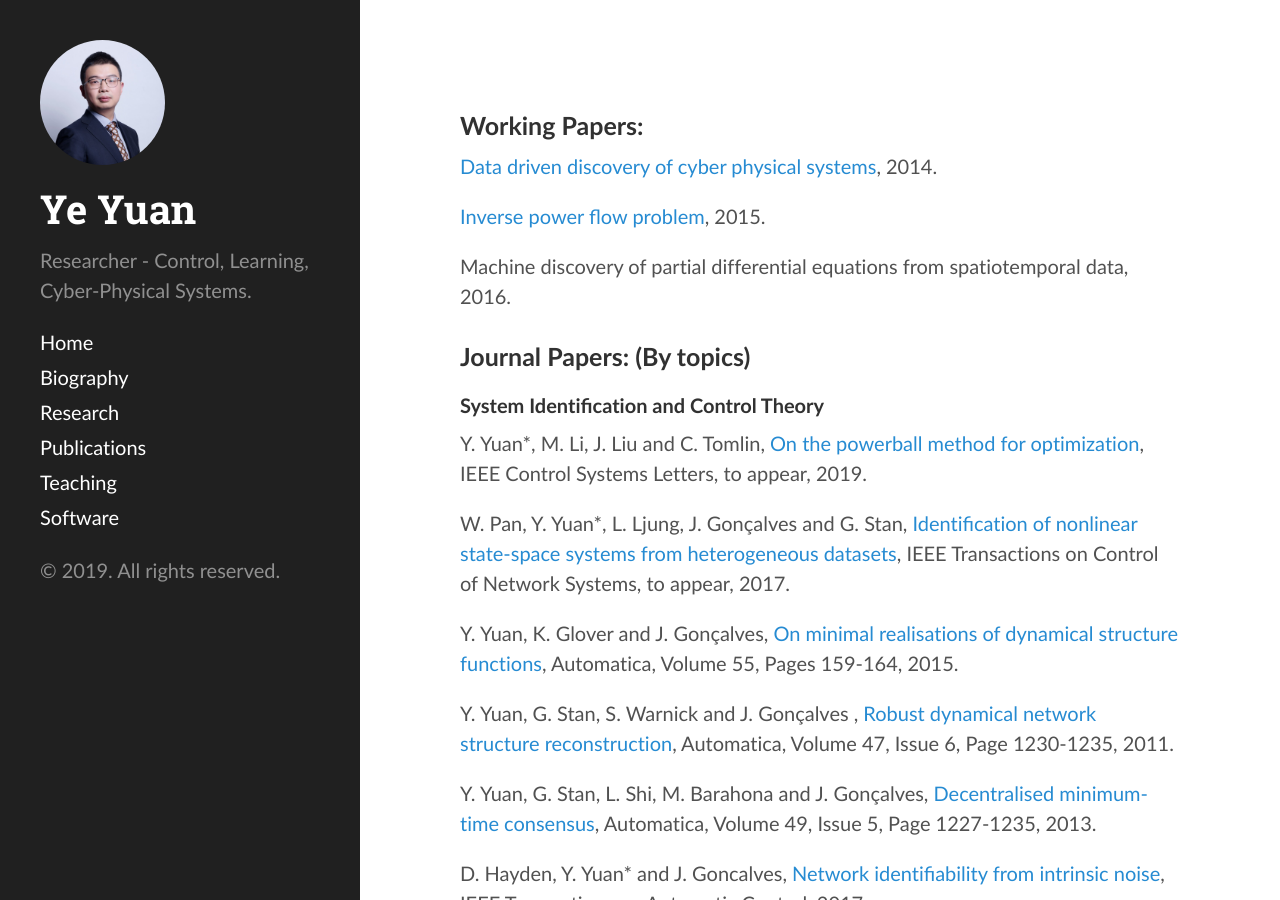
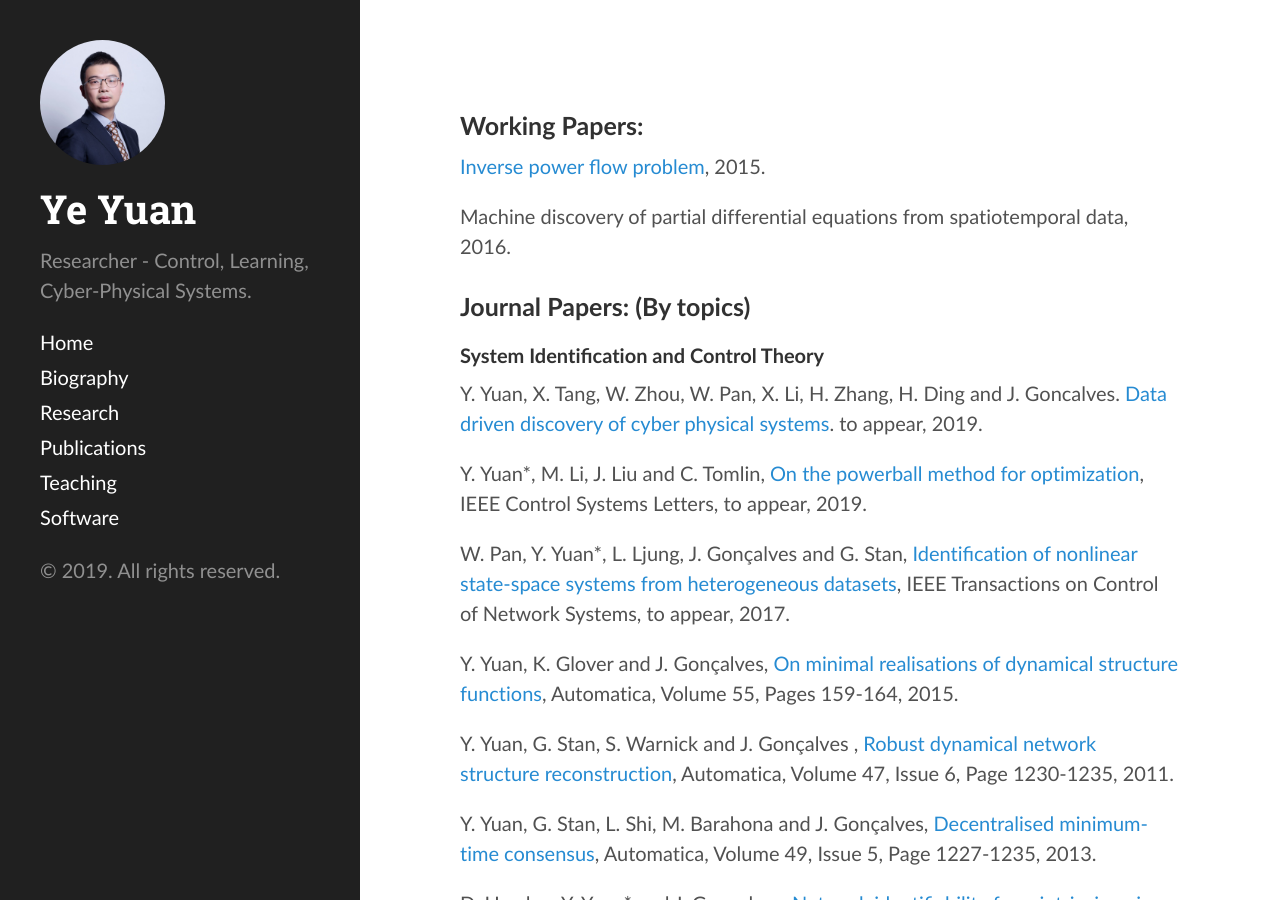
Before and after one commit to yy311/yy311.github.io, a Jekyll site: the page built from publication.md, in a window 1280 px wide and 900 px high. Built offline with Jekyll 4.4.1, drawn with Linux system fonts in a browser that asks for light colours.

Commit message:
Update publication.md

```diff
--- a/publication.md
+++ b/publication.md
@@ -3,8 +3,6 @@ layout: page
 ---
 
 <h3>Working Papers: </h3>
-
-[Data driven discovery of cyber physical systems](https://arxiv.org/pdf/1810.00697.pdf), 2014.
 
 [Inverse power flow problem](https://arxiv.org/abs/1610.06631), 2015.
 
@@ -13,6 +11,8 @@ Machine discovery of partial differential equations from spatiotemporal data, 20
 <h3>Journal Papers: (By topics)</h3>
 
 <h4>System Identification and Control Theory</h4>
+
+Y. Yuan, X. Tang, W. Zhou, W. Pan, X. Li, H. Zhang, H. Ding and J. Goncalves. [Data driven discovery of cyber physical systems](https://arxiv.org/pdf/1810.00697.pdf). to appear, 2019.
 
 Y. Yuan*, M. Li, J. Liu and C. Tomlin, [On the powerball method for optimization](https://arxiv.org/abs/1603.07421),  IEEE Control Systems Letters, to appear, 2019.
 
```
